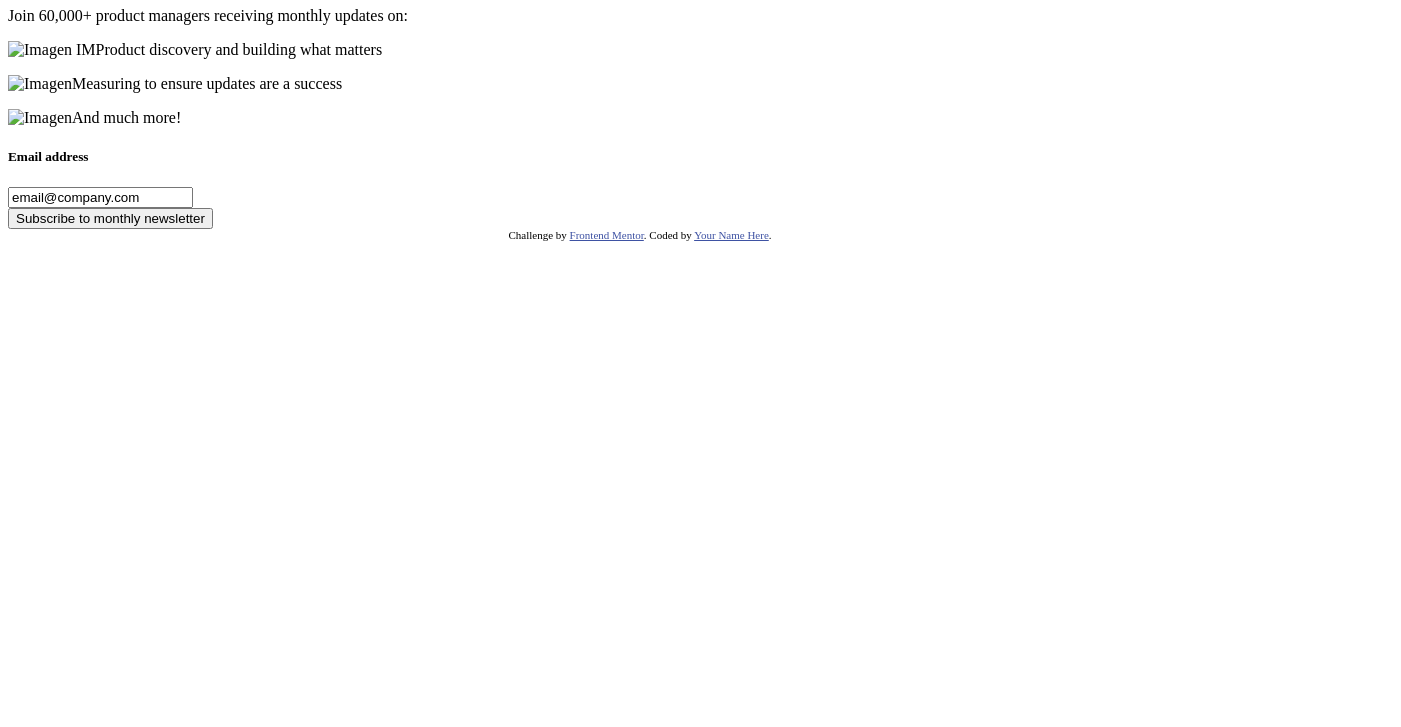
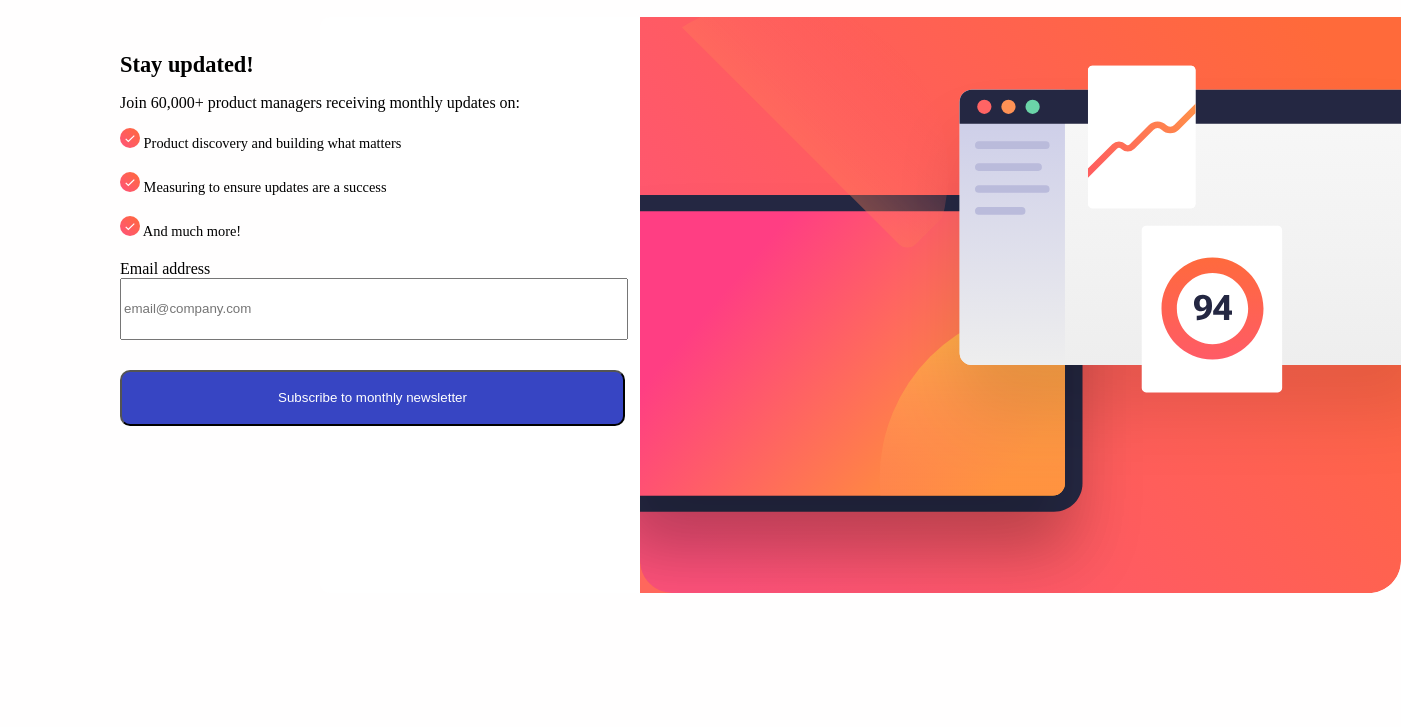
Before and after one commit to gadiela22/newsletetter, a plain HTML site: page index.html in a window 1280 px wide. Shown: the part 73-800 px from the top of the page, 1401 px wide, since content can reach past the window. Drawn offline with Linux system fonts and the light colour scheme.

Commit message:
first commit

```diff
--- a/index.html
+++ b/index.html
@@ -2,13 +2,12 @@
 <html lang="en">
 <head>
   <meta charset="UTF-8">
-  <meta name="viewport" content="width=device-width, initial-scale=1.0"> <!-- displays site properly based on user's device -->
+  <meta name="viewport" content="width=device-width, initial-scale=1.0">
 
   <link rel="icon" type="image/png" sizes="32x32" href="./assets/images/favicon-32x32.png">
+  <link rel="stylesheet" href="style.css">
+  <title>Frontend Mentor | Newsletter sign-up form with success message</title>
 
-  <title>Frontend Mentor | Newsletter sign-up form with success message</title>
-<link rel="stylesheet" href="style.css">
-  <!-- Feel free to remove these styles or customise in your own stylesheet 👍 -->
   <style>
     .attribution { font-size: 11px; text-align: center; }
     .attribution a { color: hsl(228, 45%, 44%); }
@@ -16,30 +15,60 @@
 </head>
 <body>
 
-  <!-- Sign-up form start -->
-<div>
-  <H1>Stay updated!</H1>
 
-  Join 60,000+ product managers receiving monthly
-  updates on:
-</div>
-<p><img src="images.png/palomita  " alt="Imagen"> IMProduct discovery and building what matters</p>
-<p><img src="images.png/palomita  " alt="Imagen">Measuring to ensure updates are a success</p>
-<p><img src="images.png/palomita  " alt="Imagen">And much more!</p>
+<div class="general">
 
-<div>
-   <h5>Email address</h5>
-    <input type="email" name="email" value="email@company.com">
+  <div class="inicial">
+    <img src="assets/images/illustration-sign-up-mobile.svg" class="laptop-mobile" alt="" >
+  </div>
 
+  <div class="contenido">
+
+    <div class="title">
+    <h1>
+      Stay updated!
+    </h1>
+  </div>
+
+  <p class="container">
+    Join 60,000+ product managers receiving monthly updates on:
+    </p>
+
+    <ul class="lista">
+      <li>
+        <img src="assets/images/icon-success.svg" alt="">
+       <span>Product discovery and building what matters</span>
+      </li>
+
+      <li>
+        <img src="assets/images/icon-success.svg" alt="">
+        <span>Measuring to ensure updates are a success</span>
+      </li>
+
+      <li>
+        <img src="assets/images/icon-success.svg" alt="">
+       <span> And much more!</span>
+      </li>
+
+    </ul>
+
+    <form action="" id="frm">
+      <label for="InputCorreo" class="nombreInput">
+        Email address <span class="msgerror error" id="msgerror"></span>
+      </label>
+
+      <br>
+      <input type="email" name="InputCorreo" placeholder="email@company.com" class="InputCorreo" id="email">
+
+     <br>
+     <button class="BtnEntrar" id="registrar">
+        Subscribe to monthly newsletter
+     </button>
+    </form>
 
 </div>
-  <button class="dismiss-message">  Subscribe to monthly newsletter</button>
+</div>
 
-  <!-- Success message end -->
-
-  <div class="attribution">
-    Challenge by <a href="https://www.frontendmentor.io?ref=challenge" target="_blank">Frontend Mentor</a>.
-    Coded by <a href="#">Your Name Here</a>.
-  </div>
+</div>
 </body>
 </html>
--- a/style.css
+++ b/style.css
@@ -1,5 +1,6 @@
 .attribution { font-size: 11px; text-align: center; }
 .attribution a { color: hsl(228, 45%, 44%); }
+
 
 form {
   width: 500px;
@@ -20,3 +21,118 @@ form {
   background-color: blanco;
   color: negro;
 }
+
+.singUpImg {
+  flex: 1; /* Toma todo el espacio disponible a la derecha */
+  background-image: url('right-background.jpg'); /* Ruta de la imagen de fondo a la derecha */
+  background-size: cover;
+}
+
+
+body{
+  margin: 0;
+  padding: 0;
+ }
+
+ .fondoCabecera{
+  width: 100%;
+  height: 60vh;
+  /*background-color: hsl(4, 100%, 68%);*/
+ }
+
+ .fondoCabecera .laptop-mobile{
+  width: 100%;
+ }
+
+ .contenido{
+  padding: 20px;
+ }
+
+ .lista{
+  list-style: none;
+  padding: 0;
+ }
+
+ .lista li{
+  margin-bottom: 20px;
+  margin-right: 140px;
+ }
+
+ .lista li > img{
+  width: 20px;
+ }
+
+ .msgerror{
+  float: right;
+ }
+
+ .InputCorreo{
+  width: 100%;
+  height: 7vh;
+  margin-bottom: 30px;
+ }
+
+ .BtnEntrar{
+  text-decoration: none;
+  color: white;
+  background-color: hsl(234, 56%, 49%);
+  width: 101%;
+  height: 7vh;
+  border-radius: 10px;
+ }
+
+ .error{
+  color: red;
+ }
+
+ @media screen and (min-width: 600px){
+
+  body{
+  background-color: rgb(255, 254, 254);
+  display: flex;
+
+  }
+
+  .general{
+   background-color: white;
+   display: flex;
+   flex-direction: row-reverse;
+   width: 55vw;
+   margin-left: 25vw;
+   margin-top: 7vw;
+   border-radius: 10px;
+  }
+
+  .inicial{
+     width: 30vw;
+     height: 72vh;
+     background-color: hsl(4, 100%, 68%);
+    }
+
+  .inicial > img{
+   content: url(assets/images/illustration-sign-up-mobile.svg);
+   height: 100%;
+   }
+
+   .texto{
+     width: 30vw;
+     height: 65vh;
+    }
+
+    .title{
+     font-size: 0.7rem;
+    }
+
+    .conainer{
+     font-size: 0.9em;
+    }
+
+    .lista{
+     list-style: none;
+     padding: 0;
+     font-size: 0.9em;
+    }
+
+    .msgerror{
+     float: right;
+    }
```
